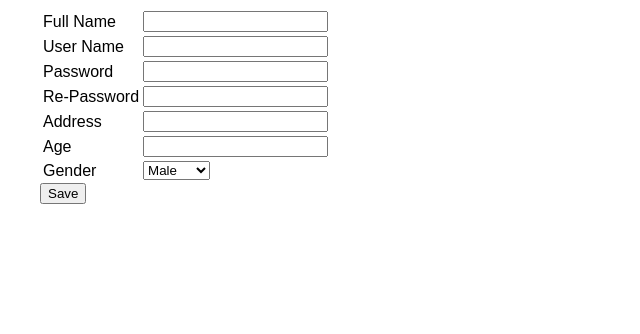
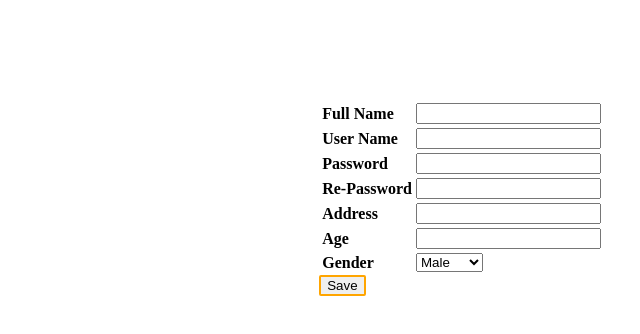
Before and after one commit to faiz66388/Task, a plain HTML site: page task4.html in a window 1280 px wide. Shown: the whole page, without its empty margins (68-708 px from the left). Drawn offline with Linux system fonts and the light colour scheme.

Commit message:
task4.html

```diff
--- a/task4.html
+++ b/task4.html
@@ -6,15 +6,18 @@
     <title>Document</title>
     <style>
         label {
-            font-family: Arial;
-            font-weight: 200;
+            font-family: 'Times New Roman', Times, serif;
+            font-weight: 850;
 
 
         }
         table {
-        margin-left: 100px;
+            margin-top: 100px;
+            margin-left: 30%;
         }
-        .i1{margin-left: 100px;}
+        .i1{margin-left: 30%;
+         border: 2px solid orange;
+        border-radius: 2px;}
     </style>
 </head>
 <body>
```
